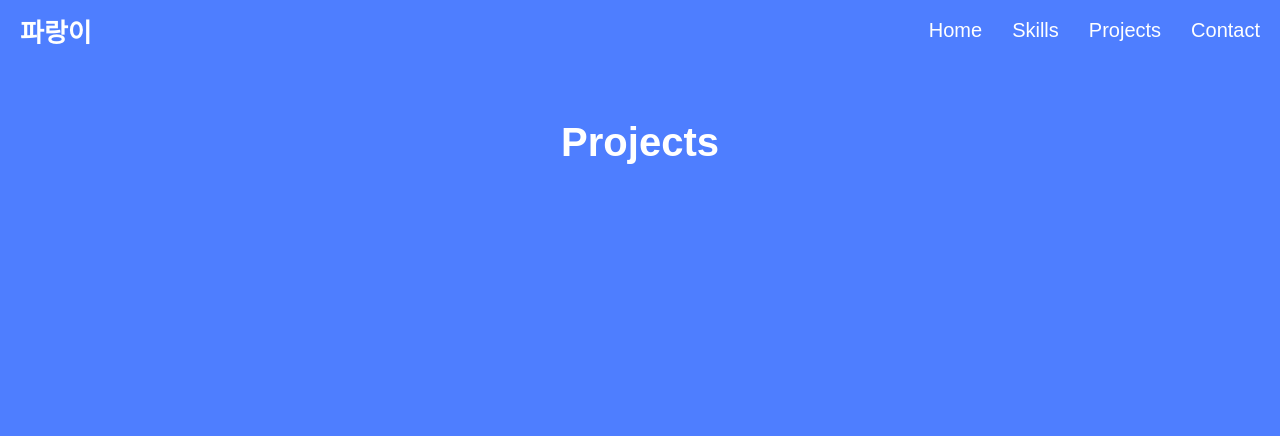
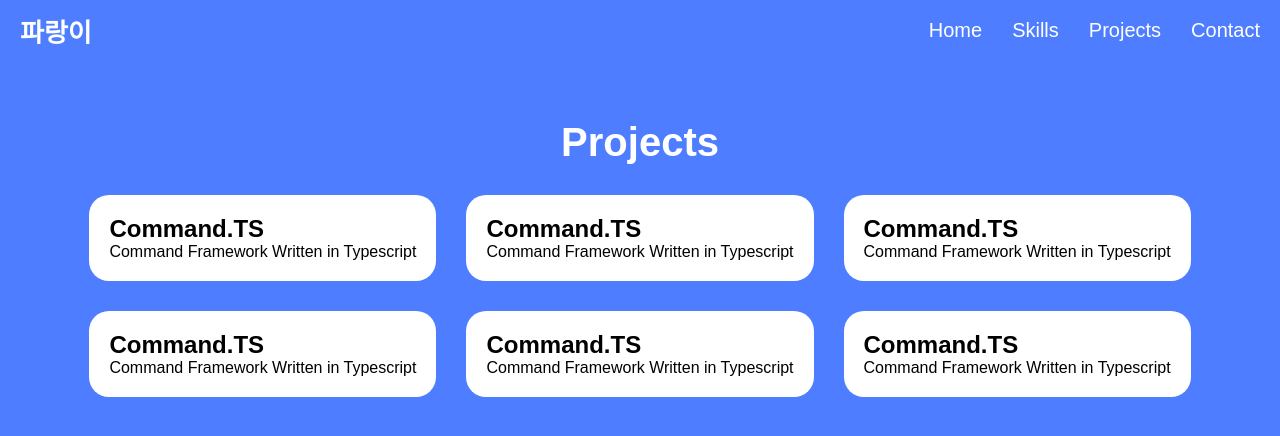
Before and after one commit to paring-chan/aboutme, a React (Create React App) app: page /projects in a window 1280 px wide. Shown: the top 436 px of the page. Built offline with nearby package versions, Linux system fonts and the light colour scheme; a web font is replaced by a local one.

Commit message:
project card

```diff
--- /dev/null
+++ b/src/projects.ts
@@ -0,0 +1,31 @@
+export type ProjectItem = {
+    title: string
+    description: string
+}
+
+export const projects: ProjectItem[] = [
+    {
+        title: 'Command.TS',
+        description: 'Command Framework Written in Typescript',
+    },
+    {
+        title: 'Command.TS',
+        description: 'Command Framework Written in Typescript',
+    },
+    {
+        title: 'Command.TS',
+        description: 'Command Framework Written in Typescript',
+    },
+    {
+        title: 'Command.TS',
+        description: 'Command Framework Written in Typescript',
+    },
+    {
+        title: 'Command.TS',
+        description: 'Command Framework Written in Typescript',
+    },
+    {
+        title: 'Command.TS',
+        description: 'Command Framework Written in Typescript',
+    },
+]
--- a/src/views/Projects.tsx
+++ b/src/views/Projects.tsx
@@ -1,7 +1,8 @@
-import { motion } from 'framer-motion'
+import { AnimateSharedLayout, motion, Variants } from 'framer-motion'
 import React from 'react'
 import styled from 'styled-components'
 import SectionTitle from '../components/SectionTitle'
+import { ProjectItem, projects } from '../projects'
 
 const Container = styled(motion.div)`
     display: flex;
@@ -12,10 +13,83 @@ const Container = styled(motion.div)`
     gap: 30px;
 `
 
+const ProjectContainer = styled(motion.div)`
+    background: #fff;
+    color: #000;
+    padding: 20px;
+    border-radius: 20px;
+`
+
+const ProjectTitle = styled(motion.div)`
+    font-size: 24px;
+    font-weight: bold;
+`
+
+const ProjectDescription = styled(motion.div)`
+    font-size: 16px;
+`
+
+const itemVariants = {
+    hidden: { y: 20, opacity: 0 },
+    show: { y: 0, opacity: 1 },
+    exit: { y: -20, opacity: 0 },
+}
+
+const ProjectCard: React.FC<{
+    id: string
+    item: ProjectItem
+}> = ({ id, item }) => {
+    return (
+        <ProjectContainer variants={itemVariants} layoutId={id}>
+            <ProjectTitle>{item.title}</ProjectTitle>
+            <ProjectDescription>{item.description}</ProjectDescription>
+        </ProjectContainer>
+    )
+}
+
+const ItemsContainer = styled(motion.div)`
+    display: grid;
+    gap: 30px;
+    grid-template-columns: 1fr;
+    @media (min-width: 768px) {
+        grid-template-columns: 1fr 1fr;
+    }
+    @media (min-width: 1024px) {
+        grid-template-columns: 1fr 1fr 1fr;
+    }
+`
+
+const projectsContainerVariants: Variants = {
+    hidden: {},
+    show: {
+        transition: {
+            staggerChildren: 0.05,
+            delayChildren: 0.5,
+        },
+    },
+    exit: {
+        transition: {
+            staggerChildren: 0.05,
+        },
+    },
+}
+
 const Projects: React.FC = () => {
     return (
         <Container>
             <SectionTitle t="Projects" />
+            <AnimateSharedLayout type="crossfade">
+                <ItemsContainer
+                    variants={projectsContainerVariants}
+                    initial="hidden"
+                    animate="show"
+                    exit="exit"
+                >
+                    {projects.map((x, i) => (
+                        <ProjectCard item={x} key={i} id={i.toString()} />
+                    ))}
+                </ItemsContainer>
+            </AnimateSharedLayout>
         </Container>
     )
 }
```
